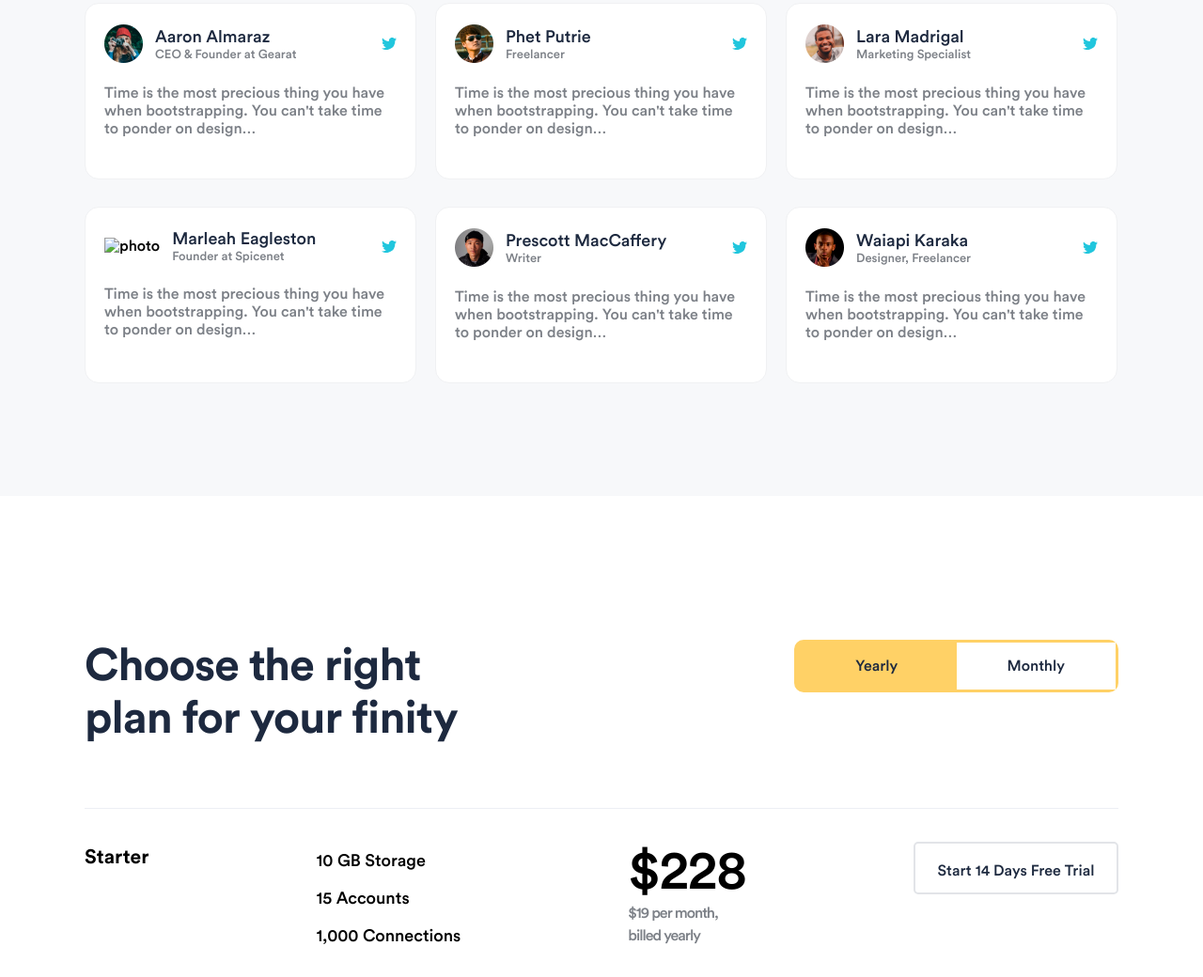
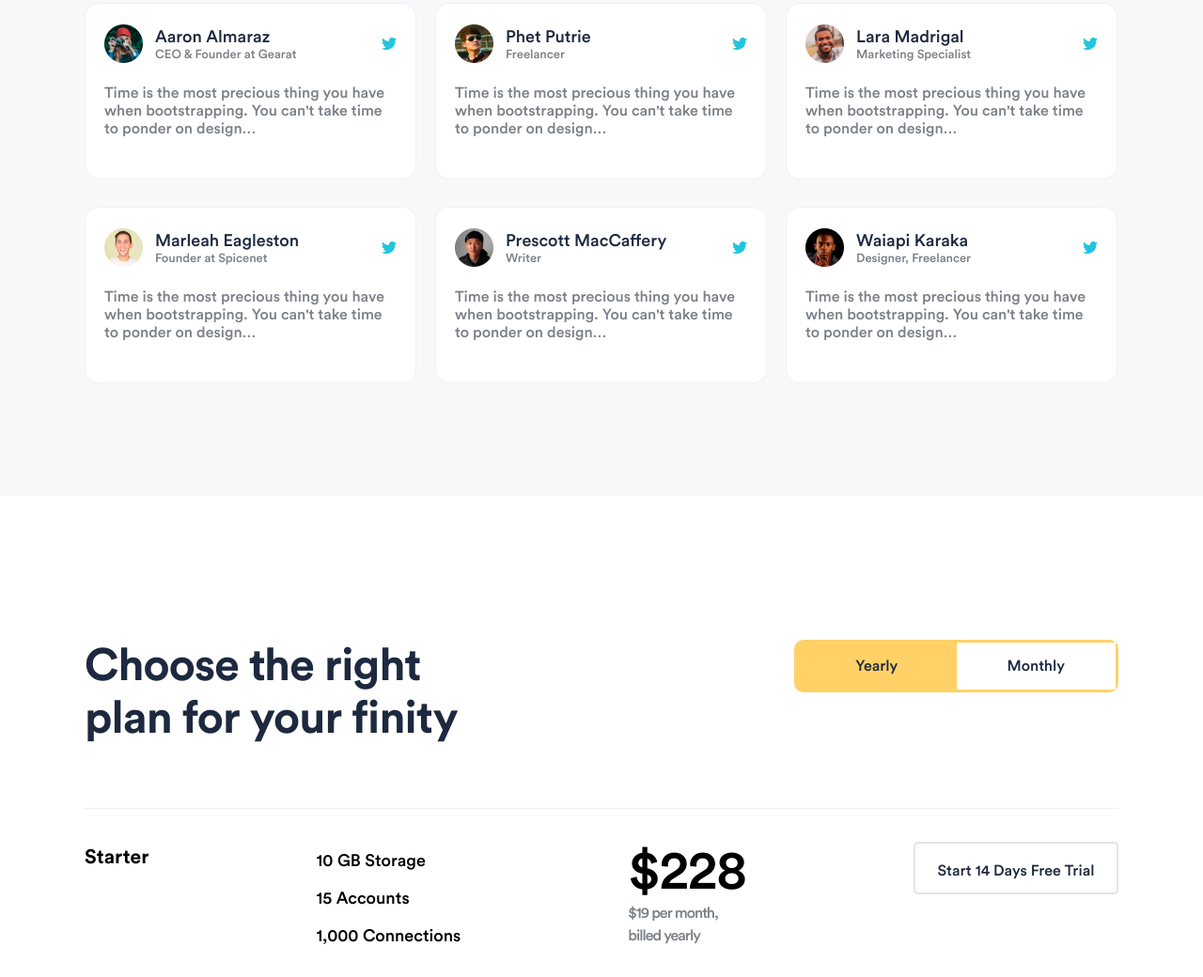
Before and after one commit to elizkavalenka/Finity, a website: page src/index.pug in a window 1280 px wide. Shown: the part 3915-4955 px from the top of the page at 94% size. Drawn offline with nearby package versions, Linux system fonts and the light colour scheme; files that its build step writes are made by us from their sources.

Commit message:
Update index.pug

```diff
--- a/src/index.pug
+++ b/src/index.pug
@@ -177,7 +177,7 @@ html(lang="en")
                             | Time is the most precious thing you have when bootstrapping. You can't take time to ponder on design…
                     .reviews__grid-card
                         .card-header
-                            img.photo(src='img/reviews/mareleah.png' alt='photo')
+                            img.photo(src='img/reviews/marleah.png' alt='photo')
                             .name Marleah Eagleston
                                 p.job Founder at Spicenet
                             img.icon(src='img/reviews/twitter.svg' alt='twitter')
```
